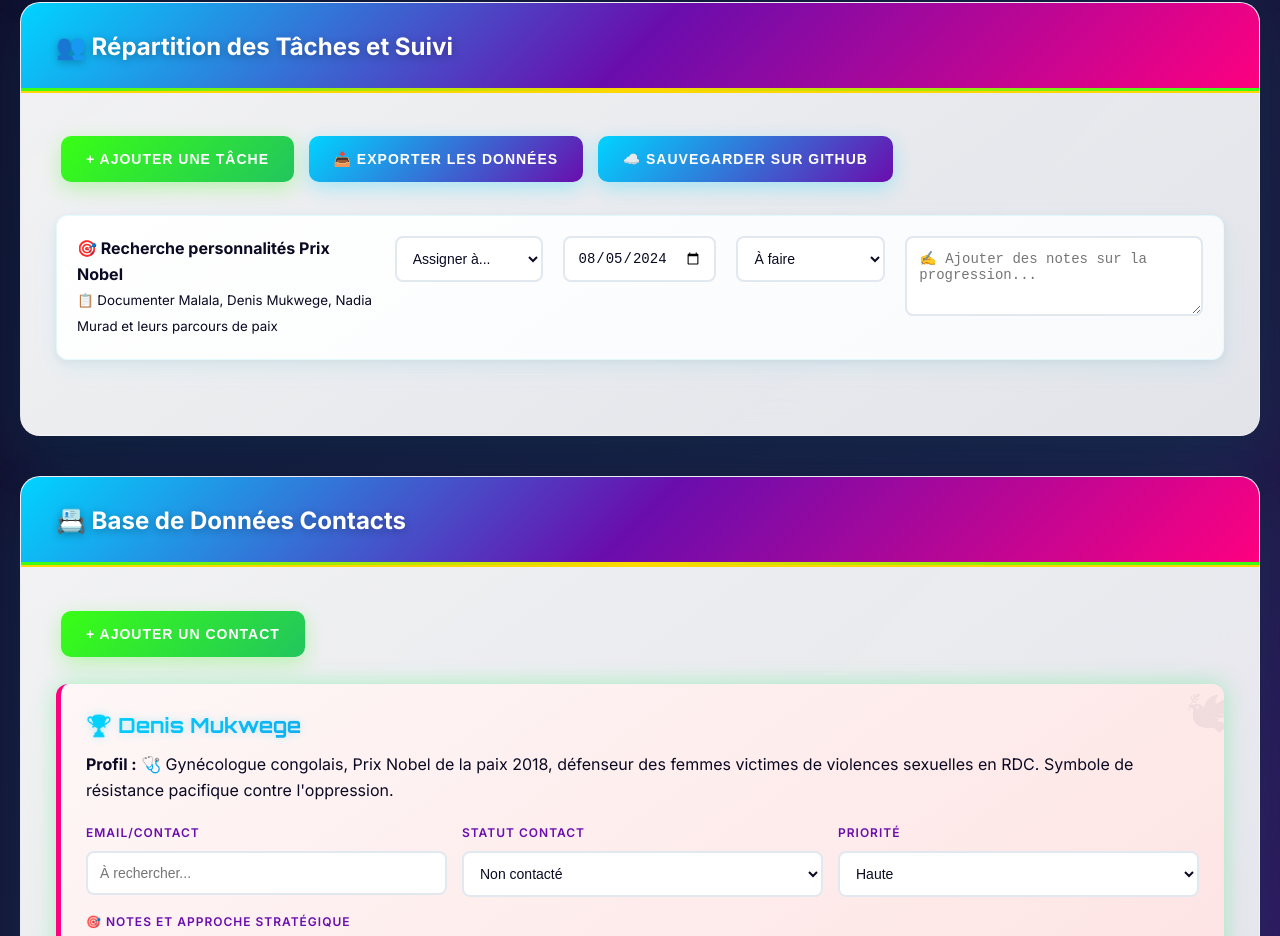
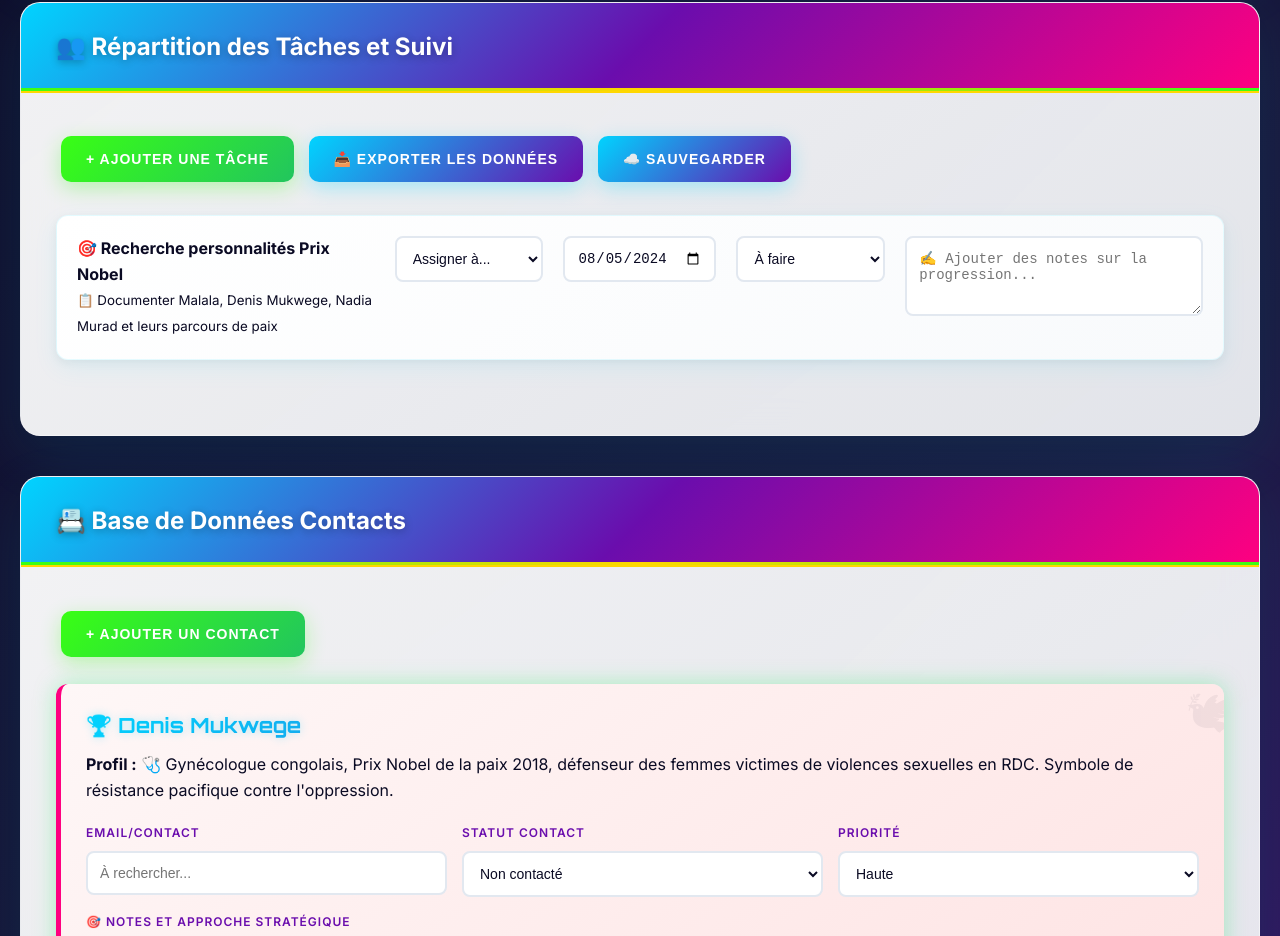
Before and after one commit to Juny31/RegardCrois-, a plain HTML site: page index.html in a window 1280 px wide. Shown: the part 811-1747 px from the top of the page. Drawn offline with Linux system fonts and the light colour scheme.

Commit message:
Update index.html

```diff
--- a/index.html
+++ b/index.html
@@ -701,7 +701,7 @@
             <div class="slide-content">
                 <button class="btn btn-success" onclick="addTask()">+ Ajouter une Tâche</button>
                 <button class="btn" onclick="exportData()">📥 Exporter les Données</button>
-                <button class="btn" onclick="saveToGitHub()">☁️ Sauvegarder sur GitHub</button>
+                <button class="btn" onclick="saveToGitHub()">☁️ Sauvegarder</button>
 
                 <div class="task-grid" id="task-grid">
                     <!-- Tâches prédéfinies -->
```
